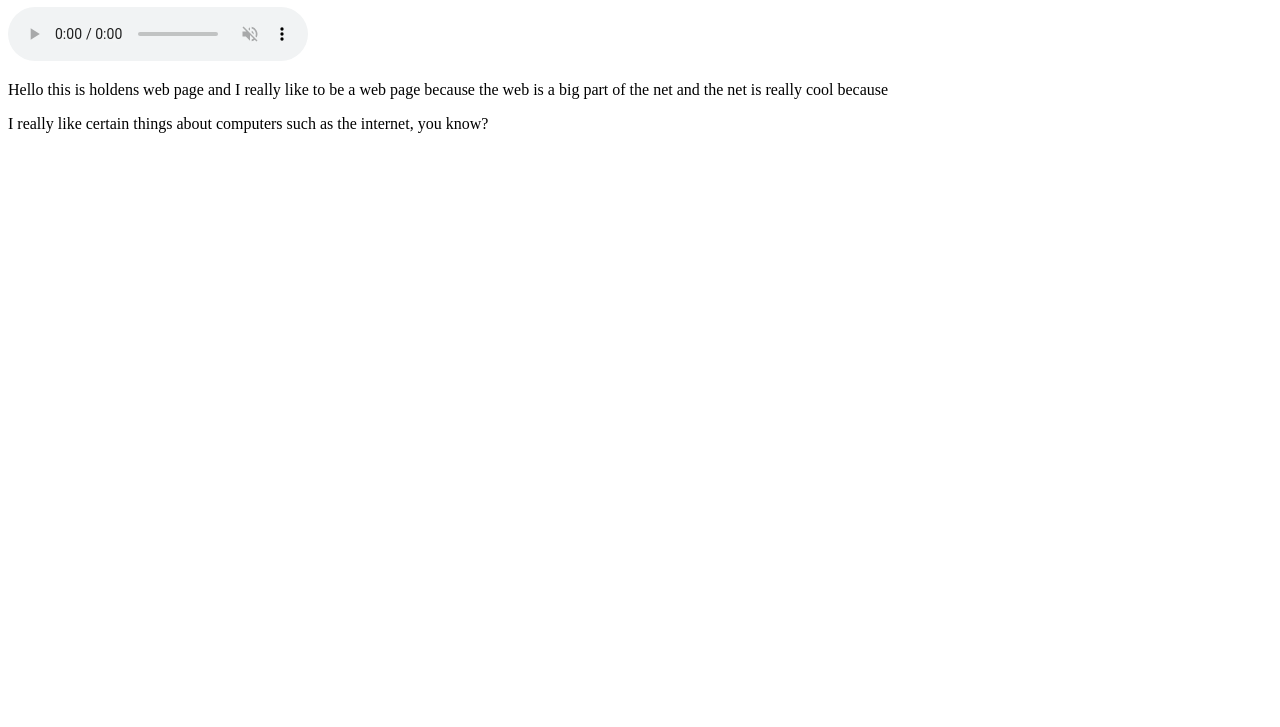
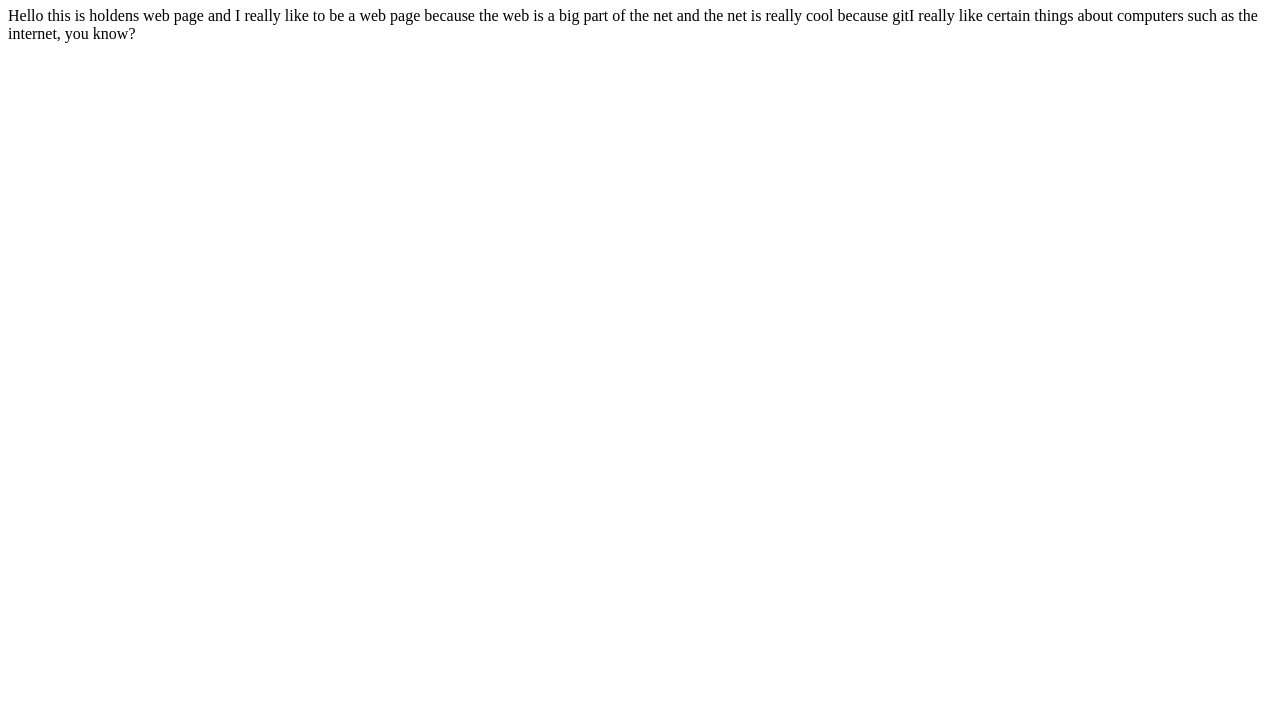
Before and after one commit to B-rancher/B-rancher.github.io, a plain HTML site: page index.html in a window 1280 px wide. Shown: the part 73-800 px from the top of the page. Drawn offline with Linux system fonts and the light colour scheme.

Commit message:
initialcommmit

```diff
--- a/index.html
+++ b/index.html
@@ -1,17 +1,14 @@
 <!DOCTYPE html>
-<html>
-
+<html lang="en">
 <head>
-<h1>HOLDENS WEB PAGE!!!!!!! :)</h1>
+	<meta charset="utf-8">
+	<meta name="viewport" content="width=devicewidth, initial-scae=1.0">
+	<title>HOLDENS WEB PAGE!!!!!!! :)</title>
 </head>
-
 <body>
-<audio controls autoplay muted id="audio">
-	<source src="03 SEMATARY - TOY BARN.mp3">
-	Your Browser cannot display this, =(
-</audio>
-<p>Hello this is holdens web page and I really like to be a web page because the web is a big part of the net and the net is really cool because</p>
-<p>I really like certain things about computers such as the internet, you know?</p>
+	<h1>HOLDENS WEB PAGE!!!!!!! :)</h1>
+	<p>
+		Hello this is holdens web page and I really like to be a web page because the web is a big part of the net and the net is really cool because gitI really like certain things about computers such as the internet, you know?
+	</p>
 </body>
-
 </html>
```
